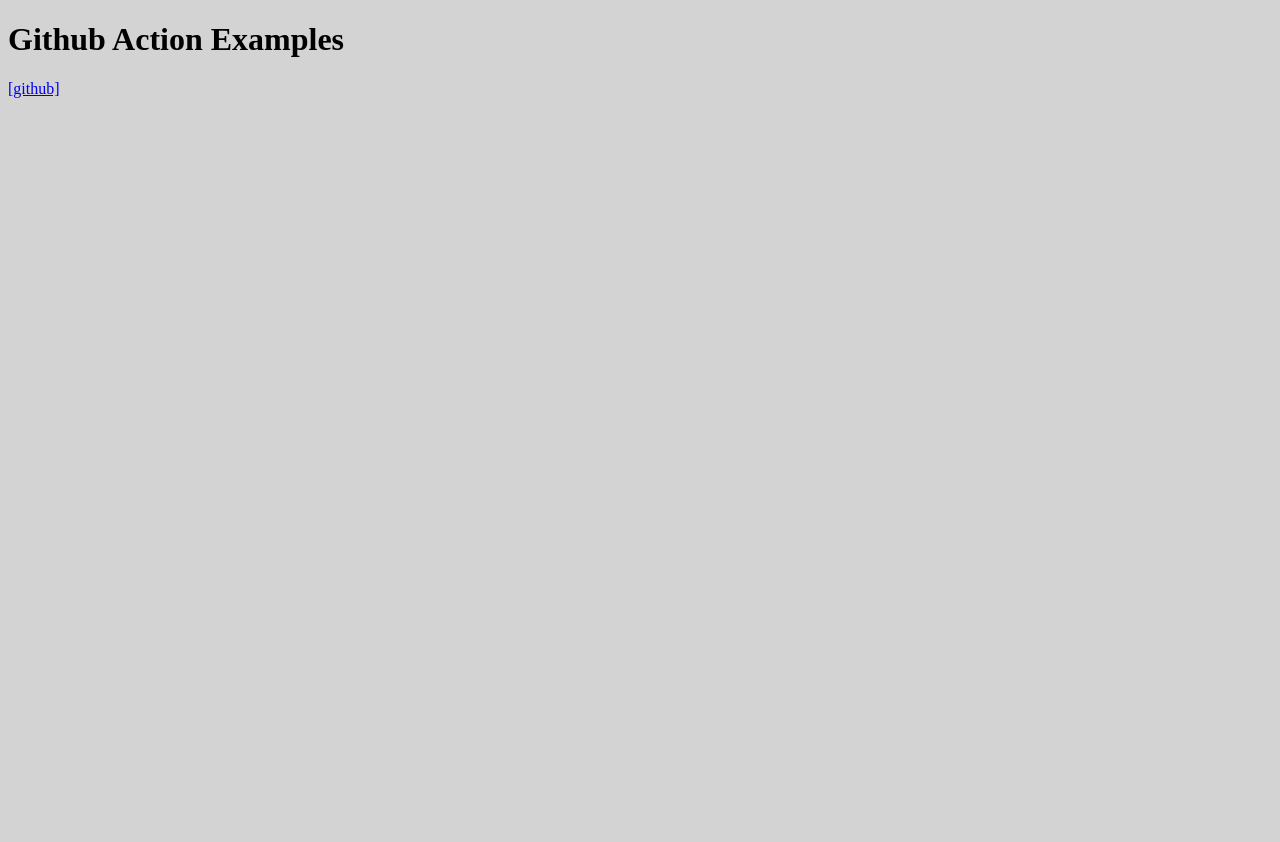
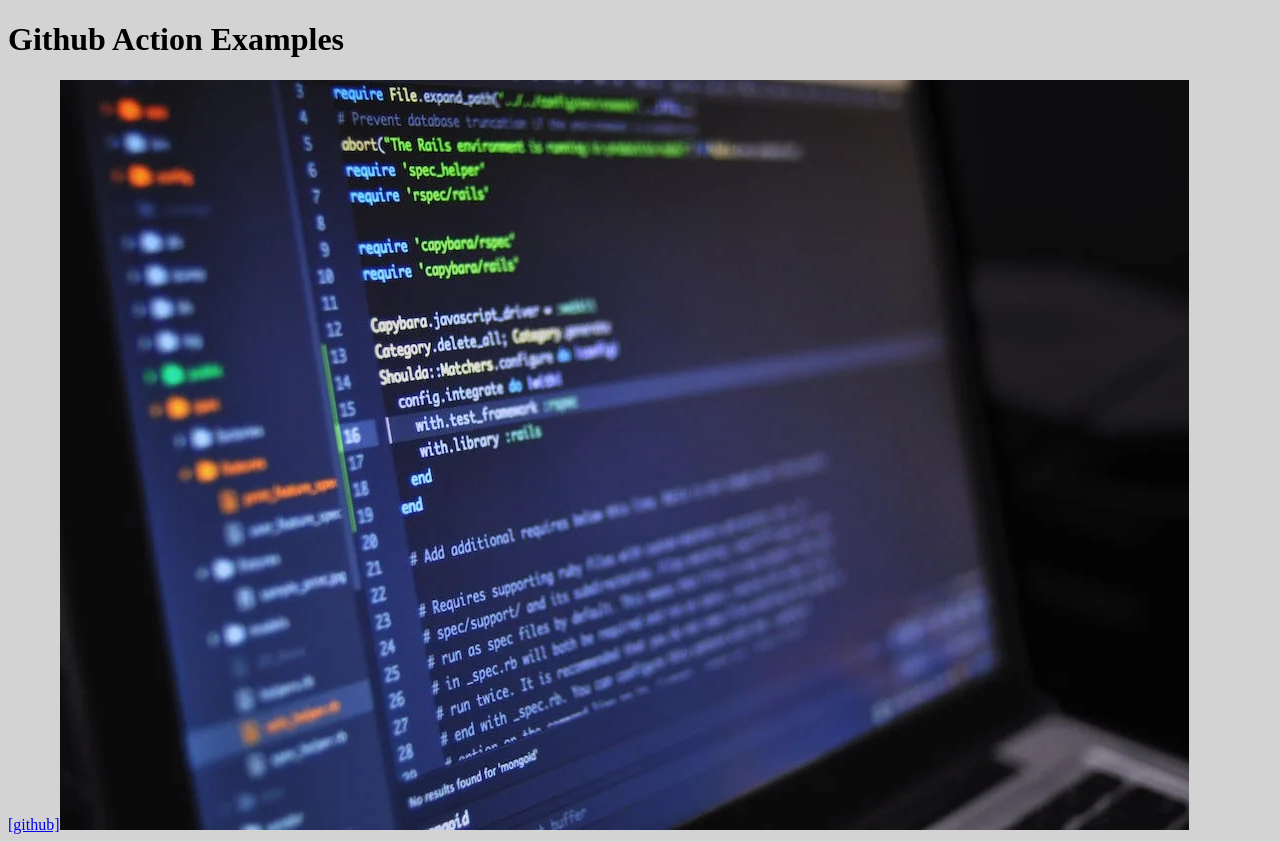
Before and after one commit to akulsr0/github-action-examples, a React (Vite) app: page / in a window 1280 px wide. Before the commit the page ends 800 px from the top, so only its background shows below. Built offline with nearby package versions, Linux system fonts and the light colour scheme.

Commit message:
chore: test build compare

```diff
--- a/src/App.tsx
+++ b/src/App.tsx
@@ -1,4 +1,5 @@
 import React from 'react';
+import codeImage from './assets/code.png';
 
 export default function App() {
   return (
@@ -11,6 +12,7 @@
       >
         [github]
       </a>
+      <img src={codeImage} alt="code" />
     </main>
   );
 }
```
Also changed, not shown: src/assets/code.png (added).
